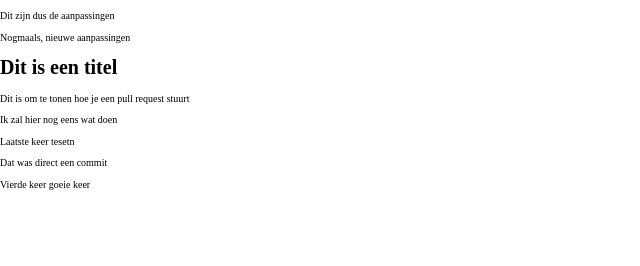
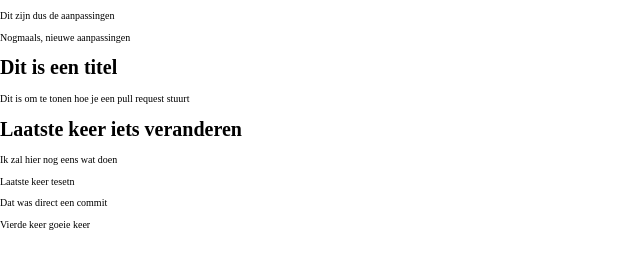
Before and after one commit to LoranMaes/Mijnwilmijnweg, a plain HTML site: page index.html in a window 1280 px wide. Shown: the whole page, without its empty margins (0-640 px from the left). Drawn offline with Linux system fonts and the light colour scheme; a script that the page names is missing.

Commit message:
In de main een h1 bijvoegen

```diff
--- a/index.html
+++ b/index.html
@@ -24,6 +24,7 @@
     <main>
         <h1>Dit is een titel</h1>
         <p>Dit is om te tonen hoe je een pull request stuurt</p>
+        <h1>Laatste keer iets veranderen</h1>
     </main>
 
     <footer>
```
